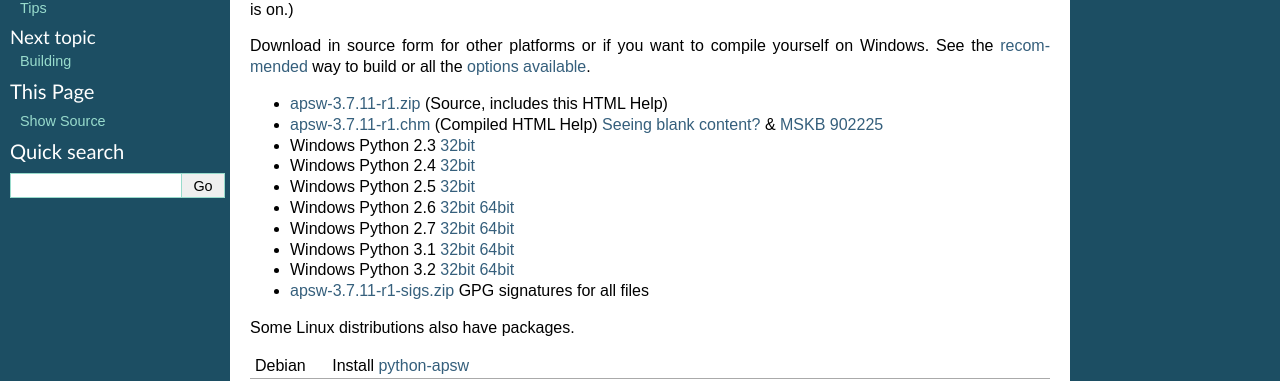
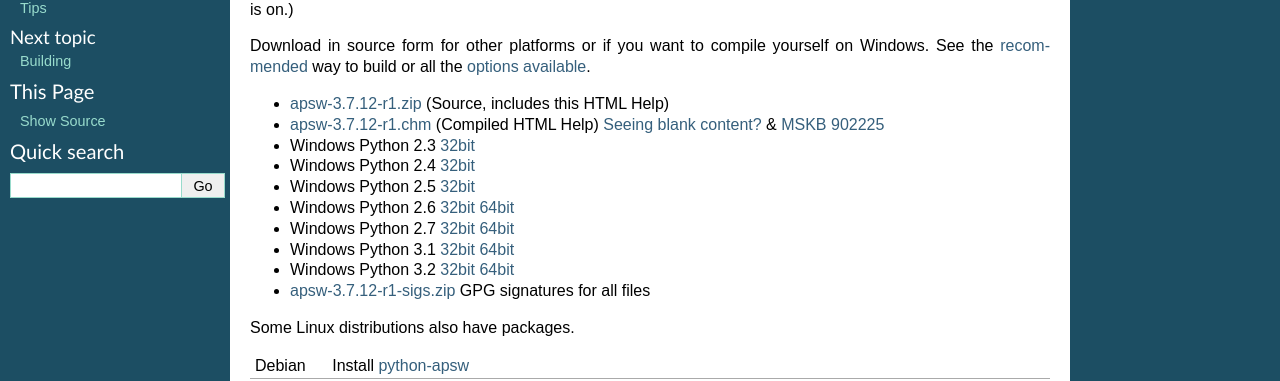
Before and after one commit to rogerbinns/apsw, a Sphinx documentation site: the page built from doc/download.rst, in a window 1280 px wide and 1400 px high. Shown: the part 191-572 px from the top of the window. Built offline with Sphinx 7.4.7, drawn with Linux system fonts in a browser that asks for light colours; pages that are not in the unit, such as notebooks, are missing from menus; the version number is read from the project's files by our own code; some of the changed text lies outside the part shown.

Commit message:
Version bump

```diff
--- a/doc/changes.rst
+++ b/doc/changes.rst
@@ -9,6 +9,8 @@
 
 Added :attr:`Cursor.description` to make DB API interoperability a
 little easier (:issue:`131`),
+
+Added SQLITE_DBSTATUS_CACHE_WRITE and SQLITE_CANTOPEN_ISDIR constants.
 
 3.7.11-r1
 =========
--- a/doc/download.rst
+++ b/doc/download.rst
@@ -18,45 +18,45 @@
 
 .. downloads-begin
 
-* `apsw-3.7.11-r1.zip
-  <http://apsw.googlecode.com/files/apsw-3.7.11-r1.zip>`_
+* `apsw-3.7.12-r1.zip
+  <http://apsw.googlecode.com/files/apsw-3.7.12-r1.zip>`_
   (Source, includes this HTML Help)
 
-* `apsw-3.7.11-r1.chm
-  <http://apsw.googlecode.com/files/apsw-3.7.11-r1.chm>`_
+* `apsw-3.7.12-r1.chm
+  <http://apsw.googlecode.com/files/apsw-3.7.12-r1.chm>`_
   (Compiled HTML Help) `Seeing blank content? <http://weblog.helpware.net/?p=36>`_ & `MSKB 902225 <http://support.microsoft.com/kb/902225/>`_
 
 * Windows Python 2.3 `32bit
-  <http://apsw.googlecode.com/files/apsw-3.7.11-r1.win32-py2.3.exe>`__
+  <http://apsw.googlecode.com/files/apsw-3.7.12-r1.win32-py2.3.exe>`__
 
 * Windows Python 2.4 `32bit
-  <http://apsw.googlecode.com/files/apsw-3.7.11-r1.win32-py2.4.exe>`__
+  <http://apsw.googlecode.com/files/apsw-3.7.12-r1.win32-py2.4.exe>`__
 
 * Windows Python 2.5 `32bit
-  <http://apsw.googlecode.com/files/apsw-3.7.11-r1.win32-py2.5.exe>`__
+  <http://apsw.googlecode.com/files/apsw-3.7.12-r1.win32-py2.5.exe>`__
 
 * Windows Python 2.6 `32bit
-  <http://apsw.googlecode.com/files/apsw-3.7.11-r1.win32-py2.6.exe>`__
+  <http://apsw.googlecode.com/files/apsw-3.7.12-r1.win32-py2.6.exe>`__
   `64bit
-  <http://apsw.googlecode.com/files/apsw-3.7.11-r1.win-amd64-py2.6.exe>`__
+  <http://apsw.googlecode.com/files/apsw-3.7.12-r1.win-amd64-py2.6.exe>`__
 
 * Windows Python 2.7 `32bit
-  <http://apsw.googlecode.com/files/apsw-3.7.11-r1.win32-py2.7.exe>`__
+  <http://apsw.googlecode.com/files/apsw-3.7.12-r1.win32-py2.7.exe>`__
   `64bit
-  <http://apsw.googlecode.com/files/apsw-3.7.11-r1.win-amd64-py2.7.exe>`__
+  <http://apsw.googlecode.com/files/apsw-3.7.12-r1.win-amd64-py2.7.exe>`__
 
 * Windows Python 3.1 `32bit
-  <http://apsw.googlecode.com/files/apsw-3.7.11-r1.win32-py3.1.exe>`__
+  <http://apsw.googlecode.com/files/apsw-3.7.12-r1.win32-py3.1.exe>`__
   `64bit
-  <http://apsw.googlecode.com/files/apsw-3.7.11-r1.win-amd64-py3.1.exe>`__
+  <http://apsw.googlecode.com/files/apsw-3.7.12-r1.win-amd64-py3.1.exe>`__
 
 * Windows Python 3.2 `32bit
-  <http://apsw.googlecode.com/files/apsw-3.7.11-r1.win32-py3.2.exe>`__
+  <http://apsw.googlecode.com/files/apsw-3.7.12-r1.win32-py3.2.exe>`__
   `64bit
-  <http://apsw.googlecode.com/files/apsw-3.7.11-r1.win-amd64-py3.2.exe>`__
+  <http://apsw.googlecode.com/files/apsw-3.7.12-r1.win-amd64-py3.2.exe>`__
 
-* `apsw-3.7.11-r1-sigs.zip
-  <http://apsw.googlecode.com/files/apsw-3.7.11-r1-sigs.zip>`_
+* `apsw-3.7.12-r1-sigs.zip
+  <http://apsw.googlecode.com/files/apsw-3.7.12-r1-sigs.zip>`_
   GPG signatures for all files
 
 .. downloads-end
@@ -101,7 +101,7 @@
   To verify a file just use --verify specifying the corresponding
   ``.asc`` filename.  This example verifies the source::
 
-      $ gpg --verify apsw-3.7.11-r1.zip.asc
+      $ gpg --verify apsw-3.7.12-r1.zip.asc
       gpg: Signature made ... date ... using DSA key ID 0DFBD904
       gpg: Good signature from "Roger Binns <rogerb@rogerbinns.com>"
 
```
Also changed, not shown: 6 other files.
